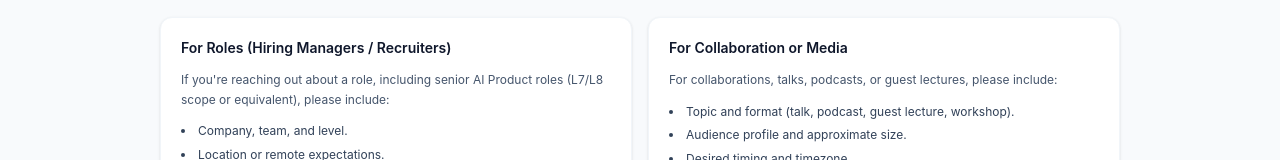
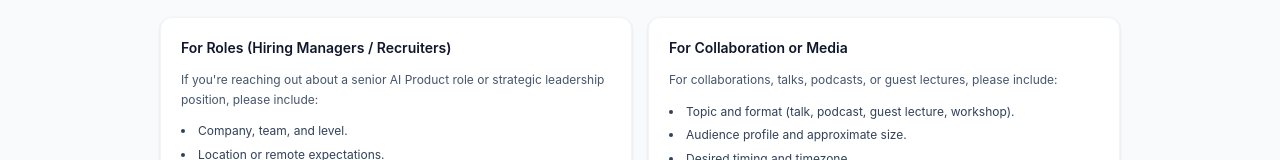
Before and after one commit to apurvgaurav/apurv-portfolio, a Next.js app: page /contact in a window 1280 px wide. Shown: the part 386-546 px from the top of the page. Built offline with nearby package versions, Linux system fonts and the light colour scheme.

Commit message:
Update page.tsx

```diff
--- a/app/contact/page.tsx
+++ b/app/contact/page.tsx
@@ -48,8 +48,9 @@ export default function ContactPage() {
             For Roles (Hiring Managers / Recruiters)
           </p>
           <p className="text-xs text-slate-600 leading-relaxed">
-            If you&apos;re reaching out about a role, including senior AI Product
-            roles (L7/L8 scope or equivalent), please include:
+          If you&apos;re reaching out about a senior AI Product role or strategic
+leadership position, please include:
+
           </p>
           <ul className="text-xs text-slate-700 leading-relaxed list-disc list-inside space-y-1">
             <li>Company, team, and level.</li>
```
